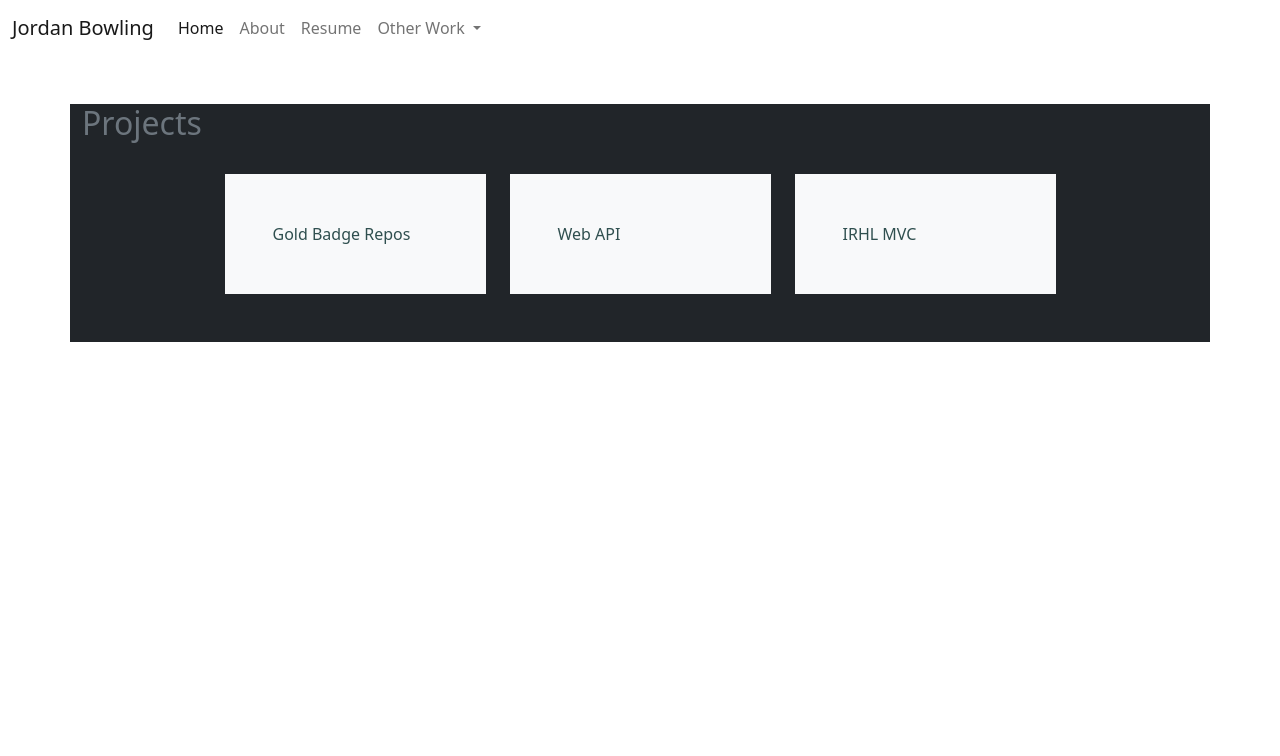
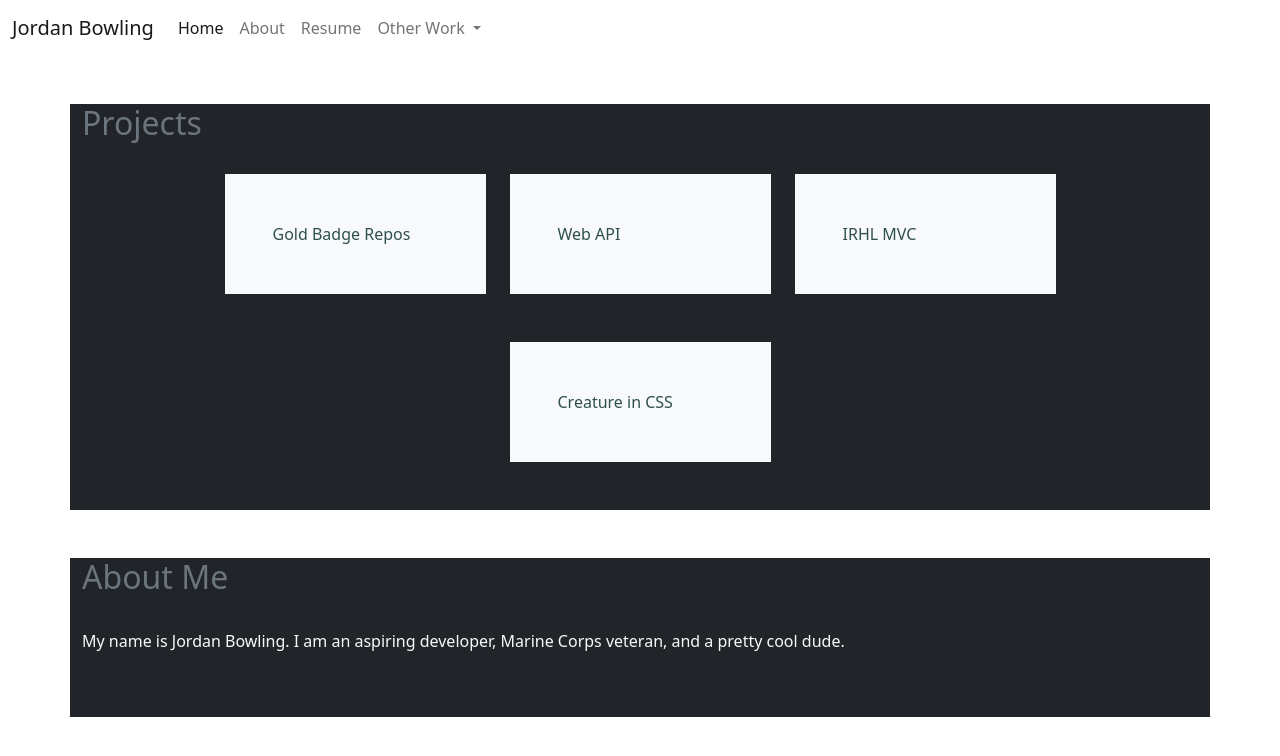
Before and after one commit to jordanBowling/Portfolio, a plain HTML site: page index.html in a window 1280 px wide. Drawn offline with nearby package versions, Linux system fonts and the light colour scheme.

Commit message:
About Added

```diff
--- a/index.html
+++ b/index.html
@@ -59,12 +59,32 @@
                     <div class="p-5 bg-light text-dark"><a href="https://github.com/jordanBowling/IRHL.MVC">IRHL MVC</a></div>
                 </div>
 
-            </div>
+
+             </div>
+                <br>
+                <br>
+             <div class="row justify-content-center">
+
+                <div class="col-md-3">
+                    <div class="p-5 bg-light text-dark"><a href="https://codepen.io/jordanbowling/pen/dyWjzvv">Creature in CSS</a></div>
+                </div>
+
+             </div>
+
             <br>
             <br>
 
+
+
       </div>
 
+      <div class="container-lg my-5 bg-dark">
+        <h2 class="text-muted">About Me</h2>
+        <br>
+        <p class="text-light">My name is Jordan Bowling. I am an aspiring developer, Marine Corps veteran, and a pretty cool dude.</p>
+        <br>
+        <br>
+      </div>
 
 
       <footer>
```
